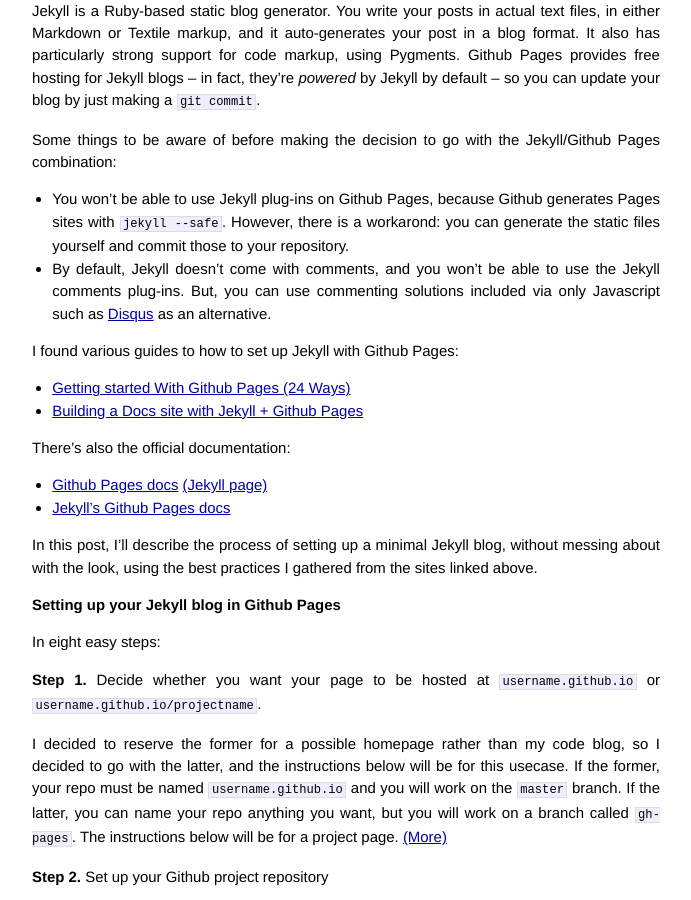
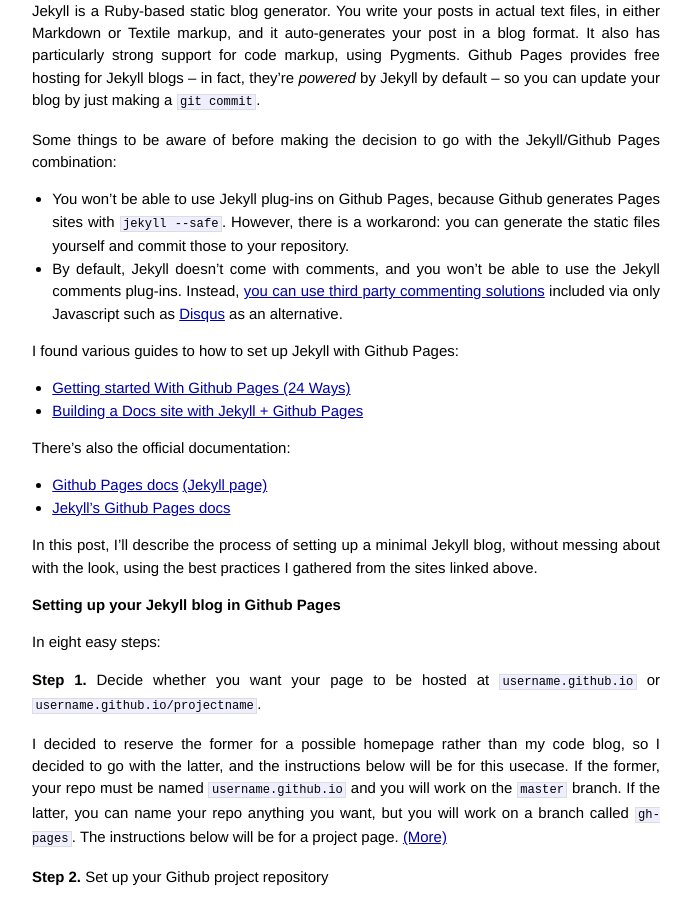
Before and after one commit to michelleful/code-blog, a Jekyll site: the page built from _posts/2014-02-28-setting-up-a-jekyll-blog-on-github-pages.markdown, in a window 1280 px wide and 900 px high, scrolled down 374 px. Shown: the whole window, without its empty margins (294-985 px from the left). Built offline with Jekyll 4.4.1, drawn with Linux system fonts in a browser that asks for light colours; Markdown is read by kramdown in place of the engine named in the settings.

Commit message:
Added link from first post to second wrt comments

```diff
--- a/_posts/2014-02-28-setting-up-a-jekyll-blog-on-github-pages.markdown
+++ b/_posts/2014-02-28-setting-up-a-jekyll-blog-on-github-pages.markdown
@@ -37,8 +37,9 @@
   there is a workarond: you can generate the static files yourself
   and commit those to your repository.
 * By default, Jekyll doesn't come with comments, and you won't be able to use
-  the Jekyll comments plug-ins. But, you can use commenting solutions included
-  via only Javascript such as [Disqus](http://disqus.com/) as an alternative.
+  the Jekyll comments plug-ins. Instead,
+  [you can use third party commenting solutions]({% post_url 2014-03-16-adding-third-party-comments-to-a-jekyll-blog %})
+  included via only Javascript such as [Disqus](http://disqus.com/) as an alternative.
 
 I found various guides to how to set up Jekyll with Github Pages:
 
```
